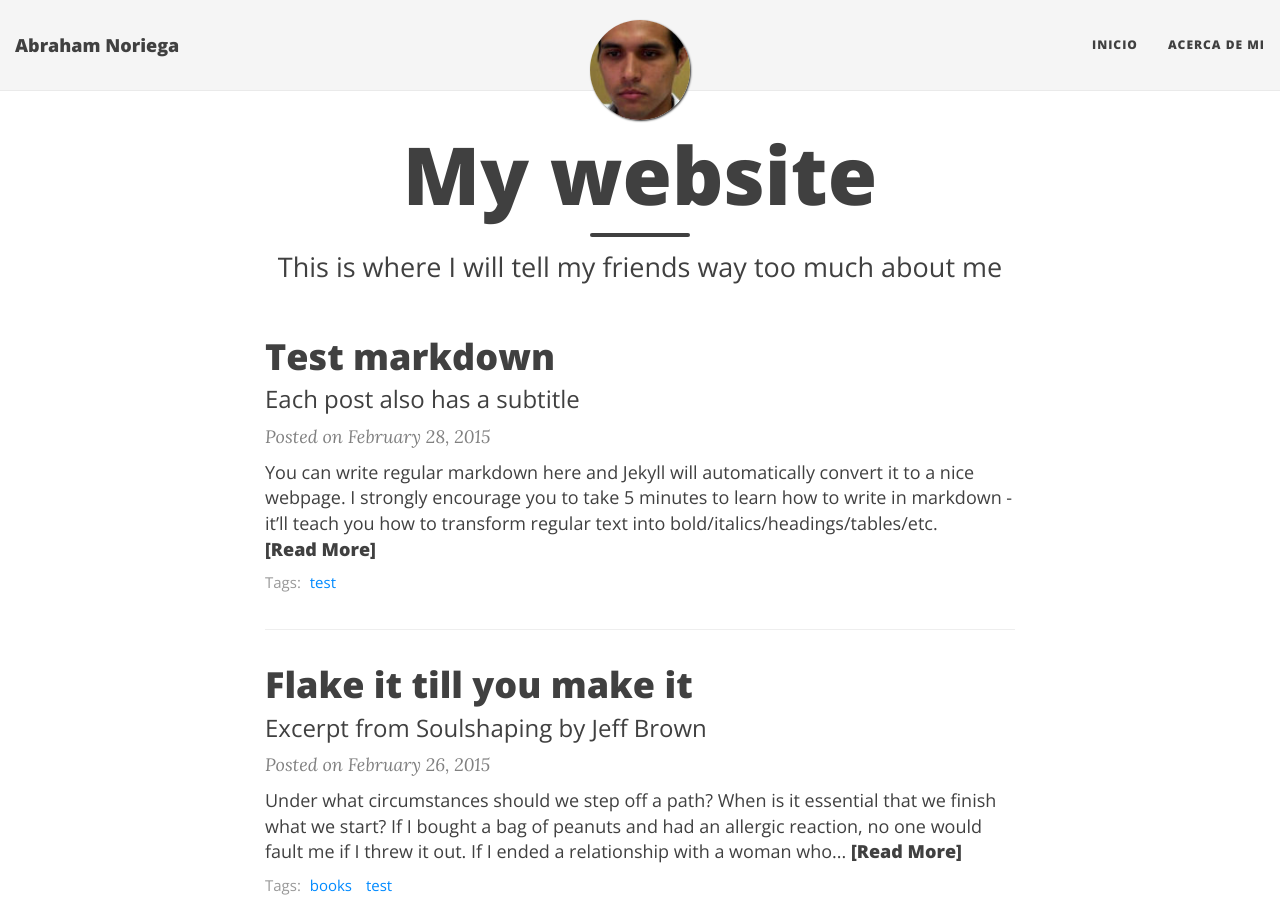
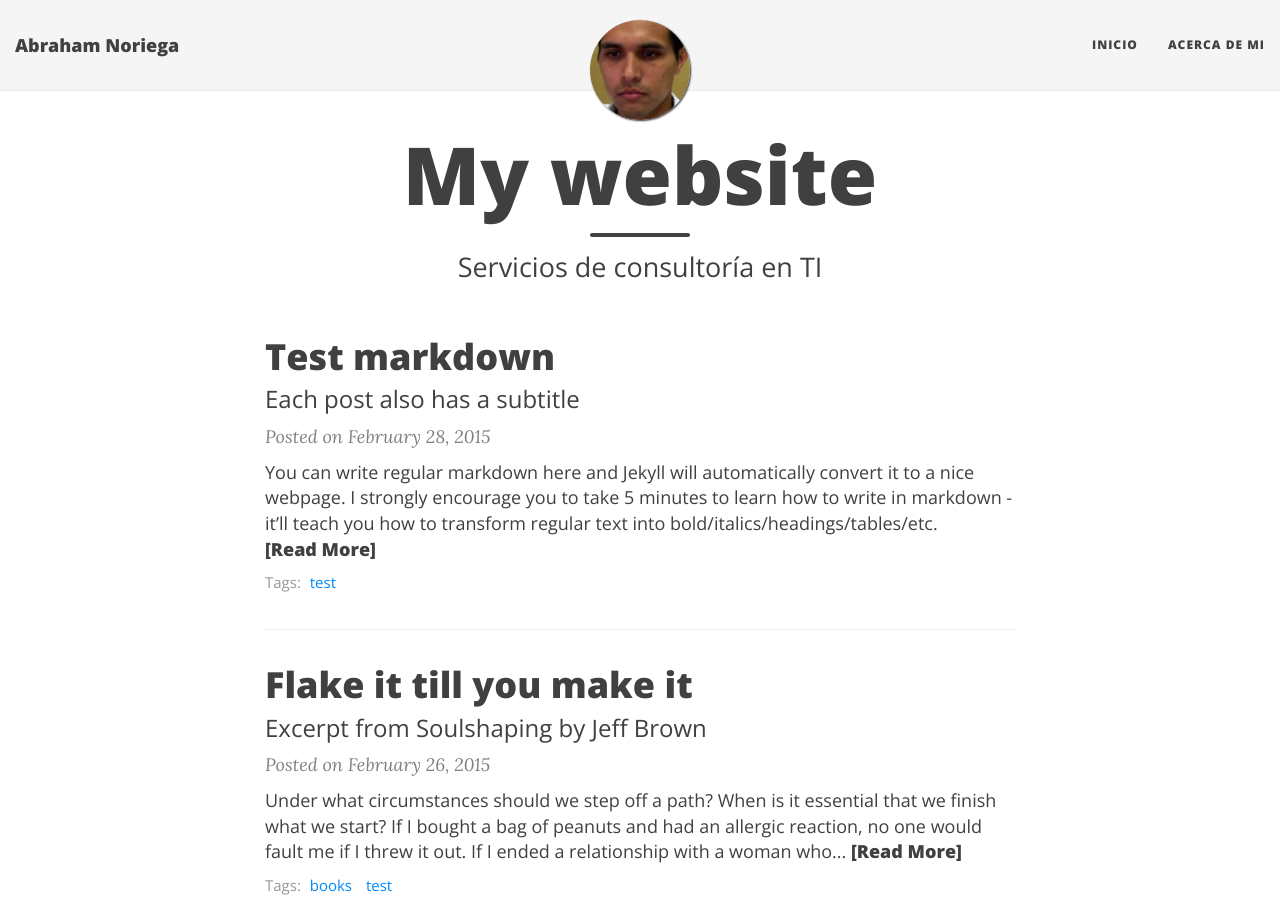
Before and after one commit to ncconsultor/ncconsultor.github.io, a Jekyll site: the page built from index.html, in a window 1280 px wide and 900 px high. Built offline with Jekyll 4.4.1, drawn with Linux system fonts in a browser that asks for light colours; nearby versions of some CDN libraries; the list of posts is cut into pages by our own code.

Commit message:
Update index.html

```diff
--- a/index.html
+++ b/index.html
@@ -1,8 +1,8 @@
 ---
 layout: page
 title: My website
-subtitle: This is where I will tell my friends way too much about me
-use-site-title: true
+subtitle: Servicios de consultoría en TI
+use-site-title: false
 ---
 
 <div class="posts-list">
```
